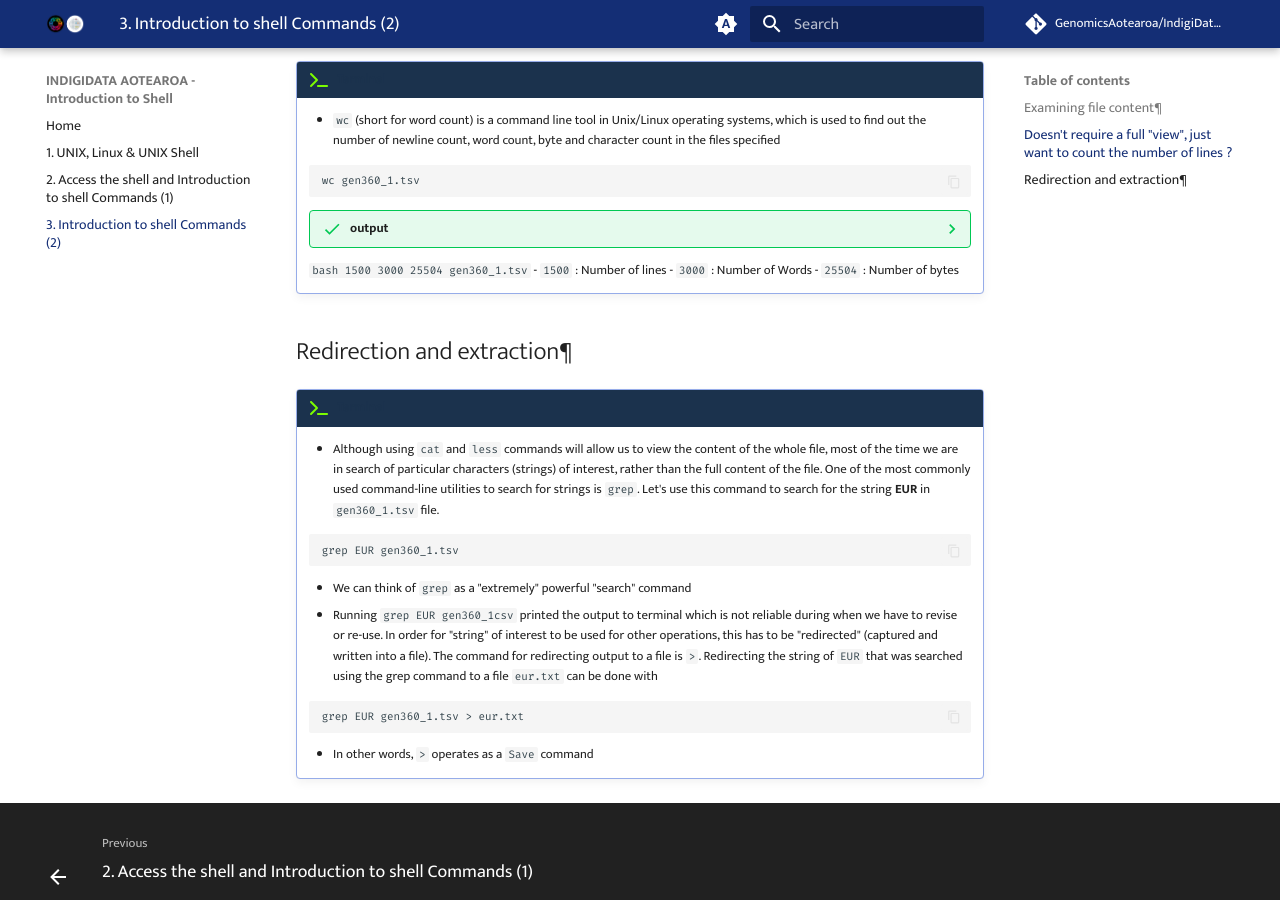
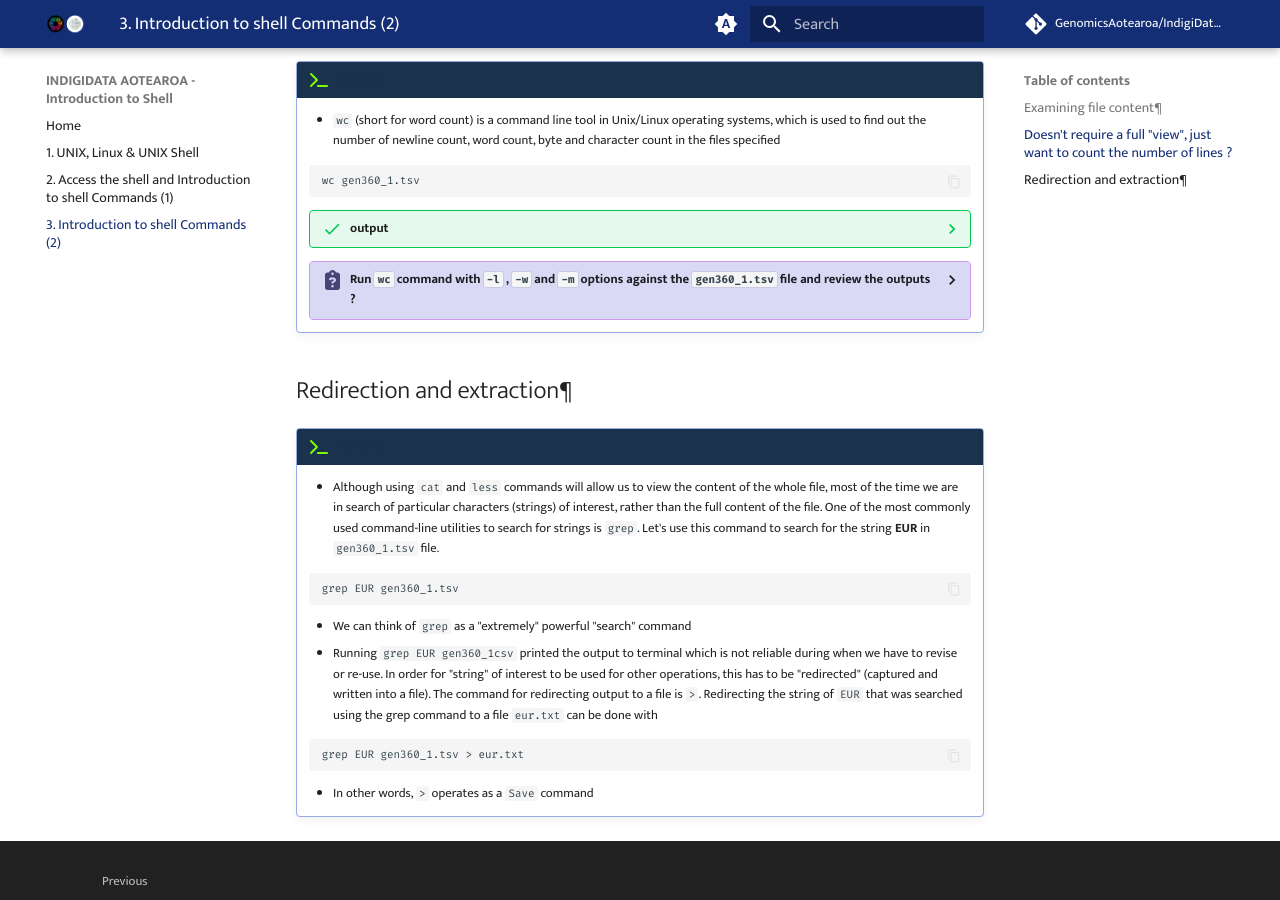
Before and after one commit to GenomicsAotearoa/IndigiDataAotearoa-IntroToShell, an MkDocs documentation site: the page built from docs/3-intro2shellcommands.md, in a window 1280 px wide and 900 px high, scrolled down 1141 px. Built offline with MkDocs 1.6.1 and Material for MkDocs 9.7.7, drawn with Linux system fonts in a browser that asks for light colours; comment, search, counter and statistics services are not loaded.

Commit message:
update wc command

````diff
--- a/docs/3-intro2shellcommands.md
+++ b/docs/3-intro2shellcommands.md
@@ -50,13 +50,15 @@
     wc gen360_1.tsv
     ```
     ??? success "output"
-    ```bash
-     1500  3000 25504 gen360_1.tsv
-     ```
-    - `1500` : Number of lines
-    - `3000` : Number of Words
-    - `25504` : Number of bytes
+        ```bash
+        1500  3000 25504 gen360_1.tsv
+        ```
 
+        - `1500` : Number of lines
+        - `3000` : Number of Words
+        - `25504` : Number of bytes
+
+    ??? clipboard-question "Run `wc` command with `-l` , `-w` and `-m`  options against the `gen360_1.tsv` file and review the outputs ?"
 
 ## Redirection and extraction¶
 
````
